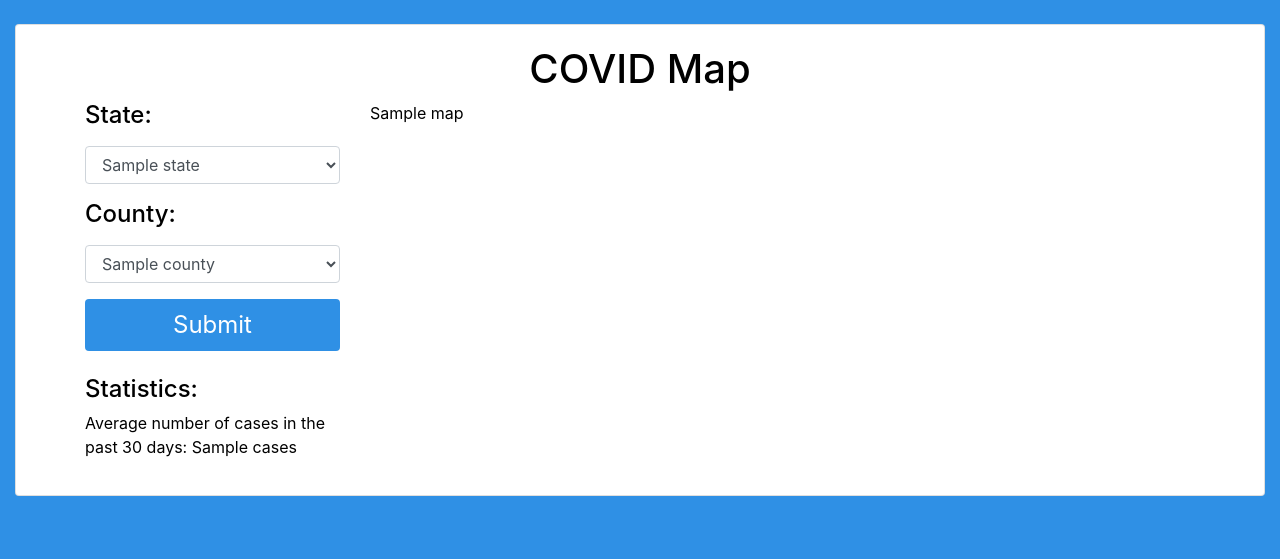
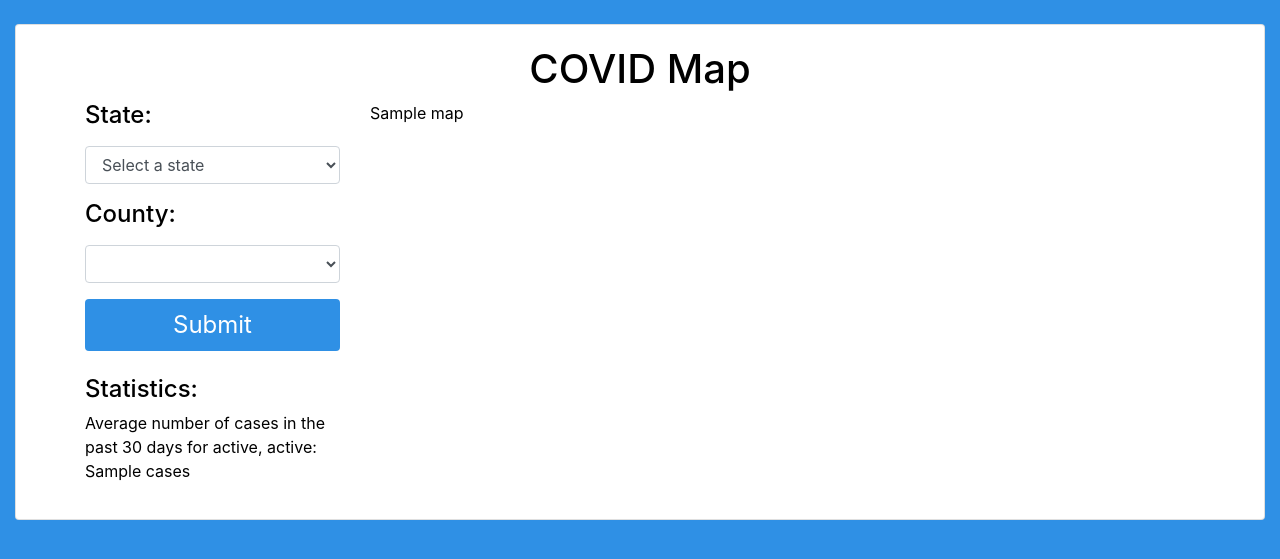
Before and after one commit to QQuispe/COVID-Web-Application, a Flask app: template templates/home.html in a window 1280 px wide. Shown: the part 56-615 px from the top of the page. Run offline with Flask 2, Linux system fonts and the light colour scheme; the template is opened without the code that fills it: most values are stand-ins (such as "Sample title", 1, 10 or a date in 2020); lists and menus that the app fills with data are empty; some libraries are stand-ins or nearby versions.

Commit message:
added county and state fields to appear with statistics

```diff
--- a/templates/home.html
+++ b/templates/home.html
@@ -10,26 +10,23 @@
                 <form method="post">
                     <div class="form-group">
                         <label for="state_name"><h4>State:</h4></label>
-                        <select class="form-control" id="state_name" name="state_name" value="{{request.form['state_name']}}"required>
+                        <select class="form-control" id="state_name" name="state_name" required>
+                            <option hidden>Select a state</option>
                             {% for state in states %}
-                                <option>{{ state['state_name']}}</option>
+                                <option value="{{state['state_name']}}">{{ state['state_name']}}</option>
                             {% endfor %}
                         </select>
                     </div>
                     <div class="form-group">
                         <label for="county_name"><h4>County:</h4></label>
-                        <select class="form-control" id="county_name" name="county_name" value="{{request.form['county_name']}}"required>
-                            {% for county in counties %}
-                                    <option>{{ county['county_name'] }}</option>
-                            {% endfor %}
-                        </select>
+                        <select class="form-control" id="county_name" name="county_name" required></select>
                     </div>
 
-                    <button class="btn btn-lg btn-block b hover" type="submit" value="Save">Submit</button>
+                    <button class="btn btn-lg btn-block b hover" type="submit" value="submit">Submit</button>
                 </form>
                 &nbsp;
                 <h4>Statistics:</h4>
-                <p>Average number of cases in the past 30 days: {{ cases }}</p>
+                <p>Average number of cases in the past 30 days for {{state_query[1]}}, {{state_query[0]}}: {{ cases }}</p>
             </div>
             <div class="col-md">
                 <div class="top-buffer">
```
